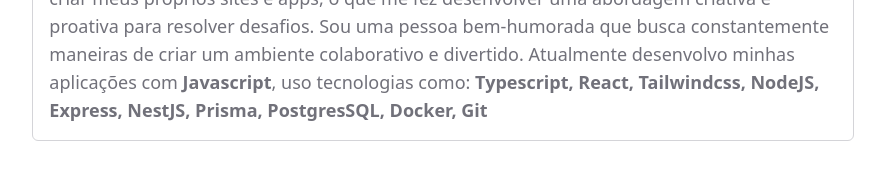
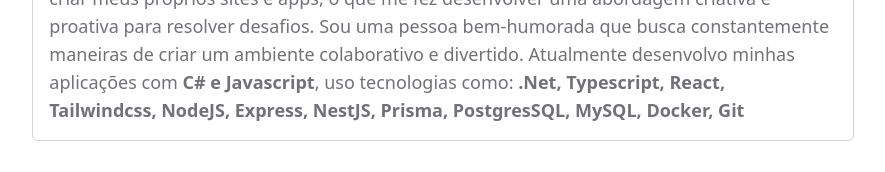
Before and after one commit to MarlonBBo/my-profile, a Next.js app: page / in a window 1280 px wide. Shown: the part 476-648 px from the top of the page, without its empty margins (197-1082 px from the left). Built offline with nearby package versions, Linux system fonts and the light colour scheme.

Commit message:
feat: new abaut me

```diff
--- a/src/components/Tabs.tsx
+++ b/src/components/Tabs.tsx
@@ -20,7 +20,7 @@ export function Tabs(){
         <h1 className="text-2xl font-bold">Sobre mim</h1>
           <p className="text-lg font-sans text-zinc-500">Olá, sou Marlon Barreto Borges, desenvolvedor Fullstack.
             Iniciei na programação querendo criar meus próprios sites e apps, o que me fez desenvolver uma abordagem criativa e proativa para resolver desafios. Sou uma pessoa bem-humorada que busca constantemente maneiras de criar um ambiente colaborativo e divertido.
-            Atualmente desenvolvo minhas aplicações com <strong>Javascript</strong>, uso tecnologias como: <strong>Typescript, React, Tailwindcss, NodeJS, Express, NestJS, Prisma, PostgresSQL, Docker, Git</strong></p>
+            Atualmente desenvolvo minhas aplicações com <strong>C# e Javascript</strong>, uso tecnologias como: <strong> .Net, Typescript, React, Tailwindcss, NodeJS, Express, NestJS, Prisma, PostgresSQL, MySQL, Docker, Git</strong></p>
       </div>
   ),
 
```
